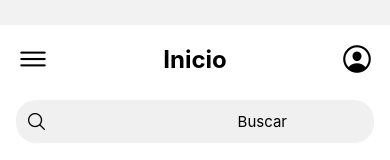
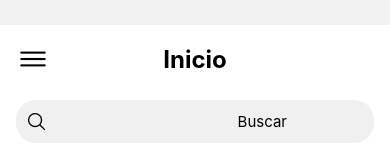
Before and after one commit to XicoNemi/mobile-app, a React Native app: screen /Home in a window 390 px wide. Shown: the top 160 px of the page. Built offline with nearby package versions, Linux system fonts and the light colour scheme.

Commit message:
fix: corregir formato de código en HomeScreen y eliminar código comentado

```diff
--- a/app/screens/dashbordScreens/HomeScreen.jsx
+++ b/app/screens/dashbordScreens/HomeScreen.jsx
@@ -60,14 +60,7 @@ const HomeScreen = () => {
         </TouchableOpacity>
 
         <Text style={styles.title}>{textsLeng.HomeScreen.start}</Text>
-
-        <TouchableOpacity>
-          <Ionicons
-            name="person-circle-outline"
-            size={SizeConstants.iconsG}
-            color="black"
-          />
-        </TouchableOpacity>
+        <View style={{ width: SizeConstants.iconsG }} />
       </View>
 
       {menuVisible && <MenuDropdown navigation={navigation} />}
```
